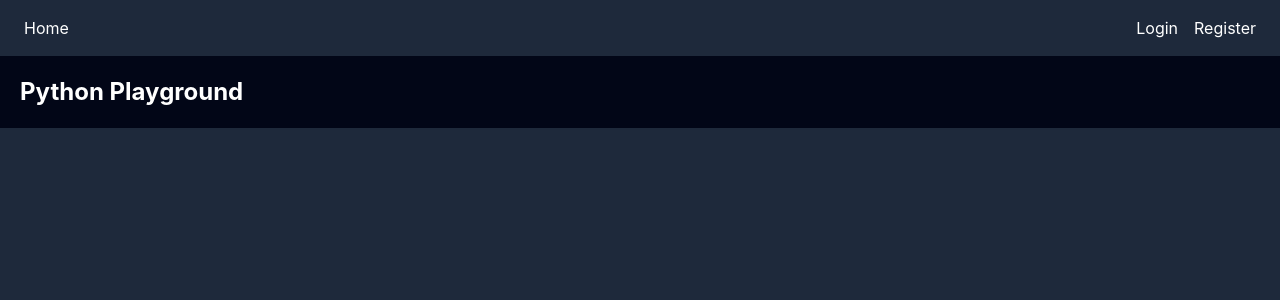
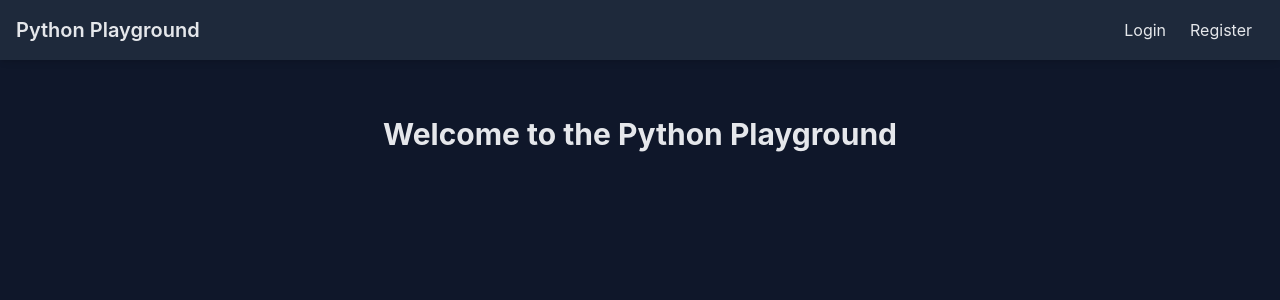
Before and after one commit to FlorianGrollich/Gamefied-python-learning, a React (Create React App) app in the folder frontend/: page / in a window 1280 px wide. Shown: the top 300 px of the page. Built offline with nearby package versions, Linux system fonts and the light colour scheme.

Commit message:
style: add styling to homepage and delete mt-8 from registration form

```diff
--- a/frontend/src/App.tsx
+++ b/frontend/src/App.tsx
@@ -26,27 +26,27 @@ const App: React.FC = () => {
   }
 
   return (
-    <div className="App bg-slate-950">
+    <div className="App min-h-screen bg-slate-900 text-gray-200">
       <Router>
-        <nav className="bg-slate-800 p-4 fixed top-0 w-full">
-          <div className="flex justify-between text-white">
-            <Link to="/" className="mx-2 hover:text-blue-500">
-              Home
+        <nav className="bg-slate-800 shadow-md p-4 fixed top-0 w-full z-10">
+          <div className="container mx-auto flex justify-between items-center">
+            <Link to="/" className="text-xl font-semibold hover:text-blue-400 transition-colors">
+              Python Playground
             </Link>
             <div>
               {user ? (
                 <span
-                  className="mx-2 hover:text-blue-500"
+                  className="cursor-pointer mx-3 hover:text-blue-400 transition-colors"
                   onClick={() => setUser(null)}
                 >
-                  Logout
+                  Logout ({user.username})
                 </span>
               ) : (
                 <>
-                  <Link to="/login" className="mx-2 hover:text-blue-500">
+                  <Link to="/login" className="mx-3 hover:text-blue-400 transition-colors">
                     Login
                   </Link>
-                  <Link to="/register" className="mx-2 hover:text-blue-500">
+                  <Link to="/register" className="mx-3 hover:text-blue-400 transition-colors">
                     Register
                   </Link>
                 </>
@@ -54,6 +54,7 @@ const App: React.FC = () => {
             </div>
           </div>
         </nav>
+        <main className="pt-16">
           <Routes>
             <Route path="/login" element={<LoginPage onLogin={handleLogin} />} />
             <Route path="/register" element={<RegistrationPage />} />
@@ -62,17 +63,22 @@ const App: React.FC = () => {
               path="/"
               element={
                 user ? (
-                <h1 className="mt-14 p-5 text-2xl font-bold text-white">
+                  <div className="mt-8 p-5 text-center">
+                    <h1 className="text-3xl font-bold">
                       Hello, {user.username}
                     </h1>
+                  </div>
                 ) : (
-                <h1 className="mt-14 p-5 text-2xl font-bold text-white">
-                  Python Playground
+                  <div className="mt-8 p-5 text-center">
+                    <h1 className="text-3xl font-bold">
+                      Welcome to the Python Playground
                     </h1>
+                  </div>
                 )
               }
             />
           </Routes>
+        </main>
       </Router>
     </div>
   )
--- a/frontend/src/RegistrationPage/RegistrationPage.tsx
+++ b/frontend/src/RegistrationPage/RegistrationPage.tsx
@@ -3,7 +3,7 @@ import RegistrationForm from '../RegistrationForm/RegistrationForm'
 
 const RegistrationPage: React.FC = () => {
   return (
-    <div className='mt-8'>
+    <div>
       <RegistrationForm />
     </div>
   )
```
Lines whose indentation alone changed are shown as unchanged.
